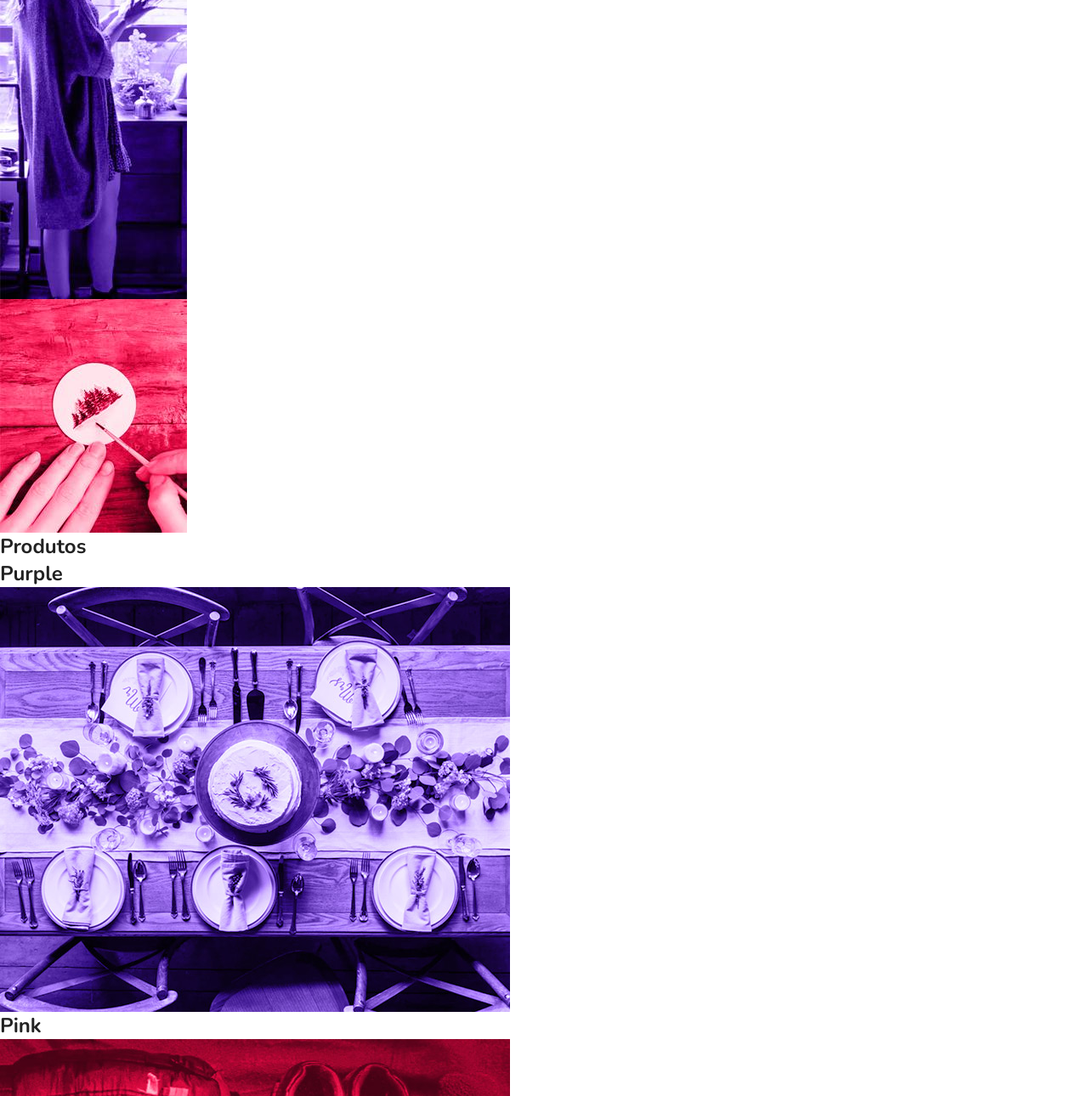
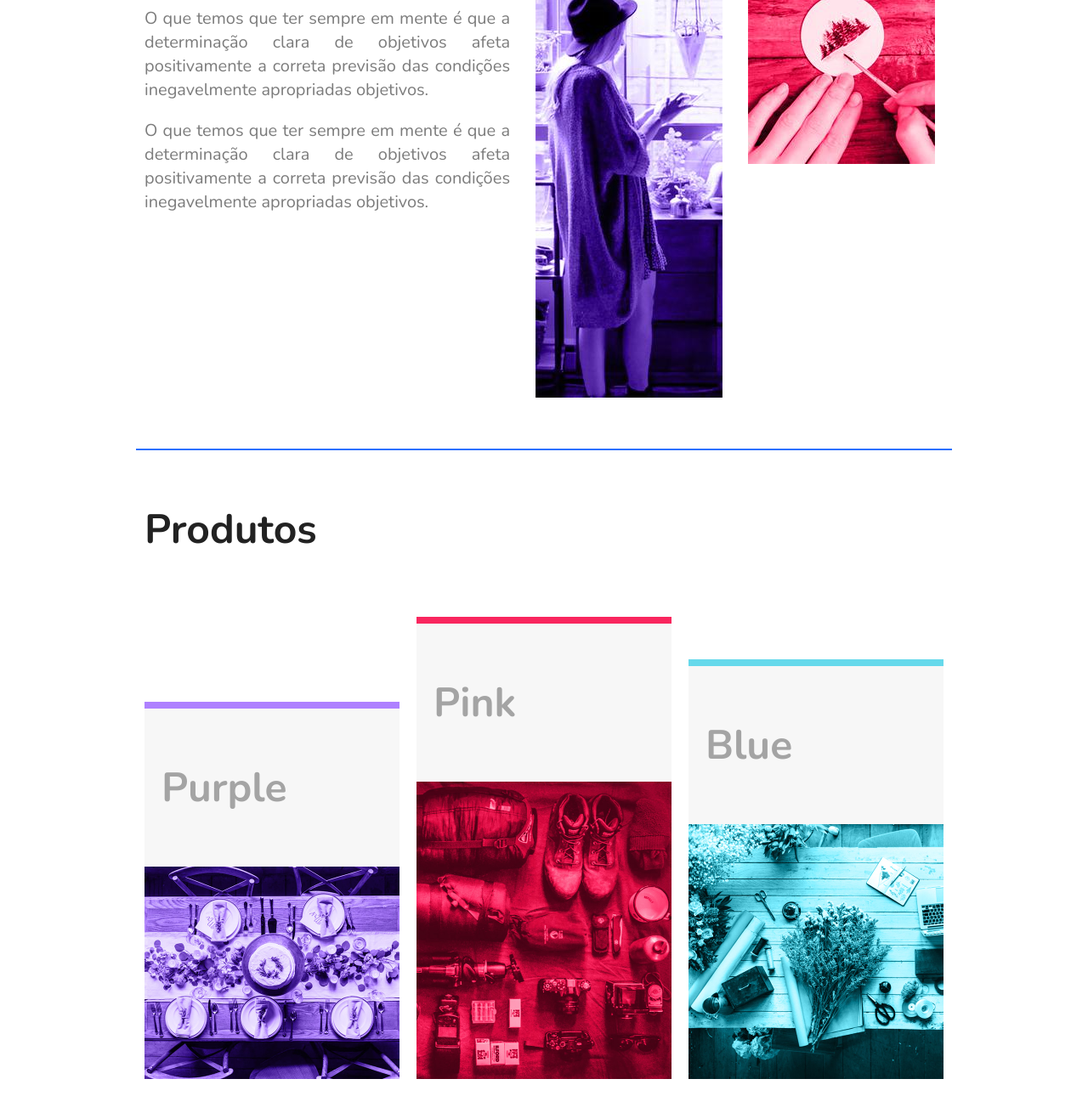
Before and after one commit to WerbetMendes/Flexblog, a plain HTML site: page index.html in a window 1280 px wide. Shown: the part 481-1771 px from the top of the page at 85% size. Drawn offline with nearby package versions, Linux system fonts and the light colour scheme.

Commit message:
update superinfo menu produtos

```diff
--- a/style.css
+++ b/style.css
@@ -28,6 +28,8 @@ img {
     max-width: 100%;
 }
 
+/* SUPERINFO */
+
 .superinfo-bg {
     color: white;
     background-color: #122ab2;
@@ -45,6 +47,8 @@ img {
 .superinfo p, .superinfo a {
     margin: 0 10px 10px;
 }
+
+/* Menu BG */
 
 .menu-bg {
     color: white;
@@ -81,3 +85,98 @@ img {
 .menu-nav a:hover {
     color: #122ab2;
 }
+
+.main {
+    max-width: 960px;
+    margin: auto;
+
+}
+
+/* INTRODUÇÃO */
+
+.introducao {
+    font-size: 3em;
+    line-height: 1;
+    max-width: 960px;
+    margin: 0 auto;
+    padding: 60px 10px;
+}
+
+/* SOBRE */
+
+.sobre {
+    border-top: 2px solid #2c70ff;
+    border-bottom: 2px solid #2c70ff;
+    max-width: 960px;
+    margin: 0 auto;
+    padding: 60px 0px;
+    display: flex;
+    flex-wrap: wrap;
+}
+
+.sobre-info {
+    flex: 2 1 300px;
+    margin: 0 10px;
+}
+
+.sobre-info h1{
+    font-size: 3em;
+    margin-bottom: .5em;
+}
+
+.sobre-info p {
+    font-size: 1.25em;
+    text-align: justify;
+    line-height: 1.4;
+    color: #7c7c7c;
+    margin-bottom: 1em;
+    margin-right: 10px;
+}
+
+.sobre-img {
+    flex: 1 1 160px;
+    margin: 0 10px;
+}
+
+/* PRODUTOS */
+
+.produtos {
+    max-width: 960px;
+    margin: 60px auto;
+
+}
+
+.produtos h1 {
+    font-size: 3em;
+    margin: 0 10px 60px 10px;
+}
+
+.produtos-container {
+    display: flex;
+    flex-wrap: wrap;
+    align-items: flex-end;
+}
+
+.produtos-item {
+    flex: 1 1 175px;
+    margin: 10px;
+}
+
+.produtos-item h2 {
+    font-size: 3em;
+    color: #a4a4a4;
+    background-color: #f7f7f7;
+    padding: 60px 20px;
+}
+
+.purple {
+    border-top: 8px solid #ae81ff;
+}
+
+.pink {
+    border-top: 8px solid #f9265e;
+}
+
+.blue {
+    border-top: 8px solid #66d9eb;
+}
```
Also changed, not shown: index.html (+3 -2 lines).
